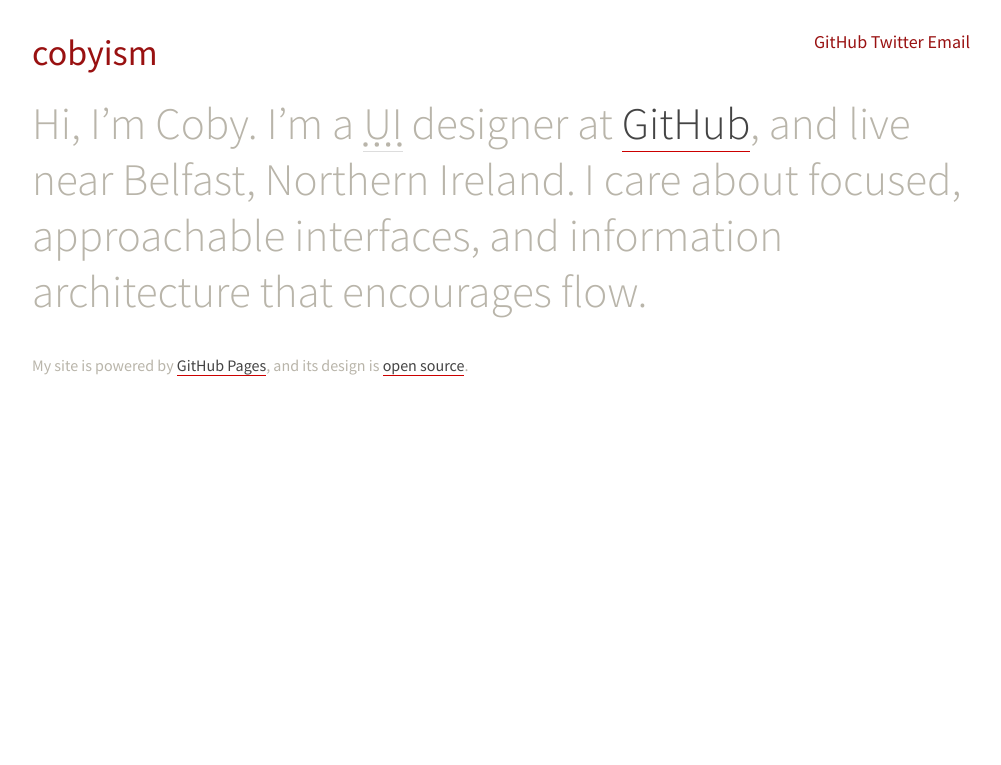
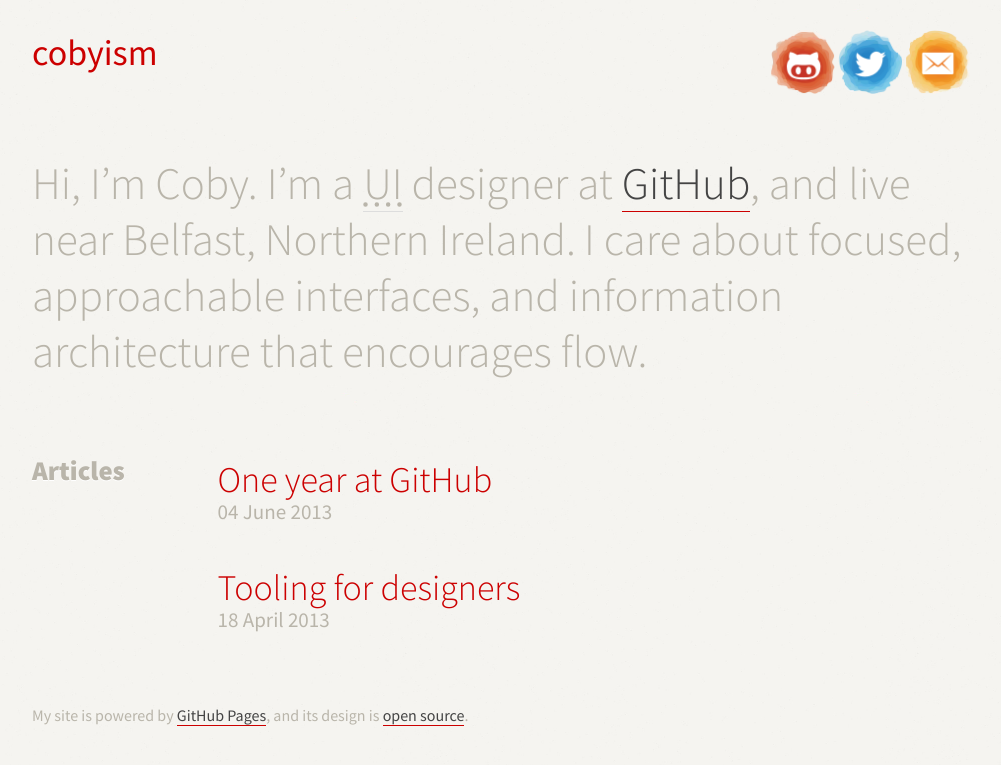
Before and after one commit to cobyism/archived-cobyism.github.io, a Jekyll site: the page built from index.html, in a window 1280 px wide. Shown: the top 765 px of the page, without its empty margins (139-1140 px from the left). Built offline with Jekyll 4.4.1, drawn with Linux system fonts in a browser that asks for light colours; nearby versions of some CDN libraries; comment, search, counter and statistics services are not loaded.

Commit message:
start putting in an articles section, also social splodges!

```diff
--- a/_config.yml
+++ b/_config.yml
@@ -1,4 +1,3 @@
-url: http://cobyism.com/
 permalink: /articles/:title/
 gauges_id: 4fcd8fbef5a1f558c6000046
 google_analytics_id: UA-31312255-1
--- /dev/null
+++ b/_includes/footer.html
@@ -0,0 +1,7 @@
+<footer>
+  <div class="grid">
+    <div class="unit whole center-on-mobiles">
+      <p>My site is powered by <a href="http://pages.github.com/">GitHub Pages</a>, and its&nbsp;design&nbsp;is&nbsp;<a href="https://github.com/cobyism/cobyism.github.io">open&nbsp;source</a>.</p>
+    </div>
+  </div>
+</footer>
--- /dev/null
+++ b/_includes/header.html
@@ -0,0 +1,14 @@
+<header>
+  <div class="grid">
+    <div class="unit one-third center-on-mobiles">
+      <h1><a href="{{ site.baseurl }}">cobyism</a></h1>
+    </div>
+    <nav class="unit two-thirds align-right center-on-mobiles">
+      <ul class="contact">
+        <li><a href="https://github.com/cobyism"><img src="{{ site.url }}/img/splodge-github.png" width="64px" height="64px"></img></a></li>
+        <li><a href="https://twitter.com/cobyism"><img src="{{ site.url }}/img/splodge-twitter.png" width="64px" height="64px"></img></a></li>
+        <li><a href="mailto:coby@github.com"><img src="{{ site.url }}/img/splodge-email.png" width="64px" height="64px"></img></a></li>
+      </ul>
+    </nav>
+  </div>
+</header>
--- a/_layouts/default.html
+++ b/_layouts/default.html
@@ -2,27 +2,8 @@
 layout: main
 ---
 
-<header>
-  <div class="grid">
-    <div class="unit one-third center-on-mobiles">
-      <h1><a href="{{ site.baseurl }}">cobyism</a></h1>
-    </div>
-    <nav class="unit two-thirds align-right center-on-mobiles">
-      <ul class="contact">
-        <li><a href="https://github.com/cobyism">GitHub</a></li>
-        <li><a href="https://twitter.com/cobyism">Twitter</a></li>
-        <li><a href="mailto:coby@github.com">Email</a></li>
-      </ul>
-    </nav>
-  </div>
-</header>
+{% include header.html %}
 
 {{ content }}
 
-<footer>
-  <div class="grid">
-    <div class="unit whole center-on-mobiles">
-      <p>My site is powered by <a href="http://pages.github.com/">GitHub Pages</a>, and its&nbsp;design&nbsp;is&nbsp;<a href="https://github.com/cobyism/cobyism.github.io">open&nbsp;source</a>.</p>
-    </div>
-  </div>
-</footer>
+{% include footer.html %}
--- a/_layouts/main.html
+++ b/_layouts/main.html
@@ -9,9 +9,9 @@
   <title>Coby Chapple • cobyism</title>
   <meta name="viewport" content="width=device-width,initial-scale=1">
   <link href='http://fonts.googleapis.com/css?family=Source+Sans+Pro:300,400,900' rel='stylesheet' type='text/css'>
-  <link rel="stylesheet" href="components/normalize-css/normalize.css">
-  <link rel="stylesheet" href="components/gridism/gridism.css">
-  <link rel="stylesheet" href="css/style.css">
+  <link rel="stylesheet" href="{{ site.baseurl }}components/normalize-css/normalize.css">
+  <link rel="stylesheet" href="{{ site.baseurl }}components/gridism/gridism.css">
+  <link rel="stylesheet" href="{{ site.baseurl }}css/style.css">
   <script language="javascript" type="text/javascript">
      addEventListener("load", function(event)
      {
@@ -24,7 +24,7 @@
   {{ content }}
 
   <script src="//ajax.googleapis.com/ajax/libs/jquery/1.8.0/jquery.min.js"></script>
-  <script>window.jQuery || document.write('<script src="components/jquery/jquery.min.js"><\/script>')</script>
+  <script>window.jQuery || document.write('<script src="{{ site.url }}/components/jquery/jquery.min.js"><\/script>')</script>
 
   <script type="text/javascript">
     var _gauges = _gauges || [];
--- /dev/null
+++ b/_posts/2013-06-04-one-year-at-github.md
@@ -0,0 +1,6 @@
+---
+layout: post
+title: One year at GitHub
+---
+
+asdf
--- a/css/style.css
+++ b/css/style.css
@@ -8,10 +8,13 @@
   font-family: "Source Sans Pro", "Helvetica Neue", Helvetica, Arial, sans-serif;
   font-size: 18px;
   color: #b9b5aa;
+  /*background: #F2EAD9;*/
+  background: url(../img/bg.jpg) top left repeat;
+  background-size: 512px 384px;
 }
 
 a {
-  color: #911;
+  color: #c00;
   text-decoration: none;
 }
 
@@ -49,6 +52,12 @@
 
 /* Intro */
 
+
+.intro {
+  margin-top: 2em;
+  margin-bottom: 3em;
+}
+
 .intro p {
   display: inline;
   font-size: 1.5em;
@@ -77,3 +86,27 @@
 footer {
   font-size: 16px;
 }
+
+/* Article list */
+
+.articles h2 {
+  margin: 0;
+  text-shadow: 0 1px 0 #fff;
+}
+
+.article-summary {
+  /*border-top: 1px solid #c00;*/
+  padding-top: .5em;
+  margin-bottom: 2em;
+}
+
+.article-summary h3 {
+  margin: 0;
+  font-size: 2em;
+  line-height: 1em;
+  font-weight: 300;
+}
+
+.article-meta {
+  font-size: 1.17em;
+}
--- a/index.html
+++ b/index.html
@@ -1,6 +1,7 @@
 ---
 layout: default
 ---
+
 <section class="intro">
   <div class="grid">
     <div class="unit whole center-on-mobiles">
@@ -10,5 +11,20 @@
   </div>
 </section>
 
-<section class="blog-posts">
+<section class="articles">
+  <div class="grid">
+    <div class="unit one-fifth center-on-mobiles">
+      <h2 class="inset-heading">Articles</h2>
+    </div>
+    <div class="unit four-fifths article-list">
+      {% for post in site.posts %}
+        <div class="article-summary">
+          <h3 class="article-title"><a href=".{{ post.url }}">{{ post.title }}</a></h3>
+          <div class="article-meta">
+            <span class="date">{{ post.date | date_to_long_string }}</span>
+          </div>
+        </div>
+      {% endfor %}
+    </div>
+  </div>
 </section>
```
Also changed, not shown: other parts of _layouts/main.html (+1 -1 lines), _layouts/post.html (added, +19 -0 lines), _posts/2013-04-18-tooling-for-designers.md (added, +8 -0 lines), img/bg.jpg (added), img/splodge-email.png (added), img/splodge-github.png (added), img/splodge-twitter.png (added).
